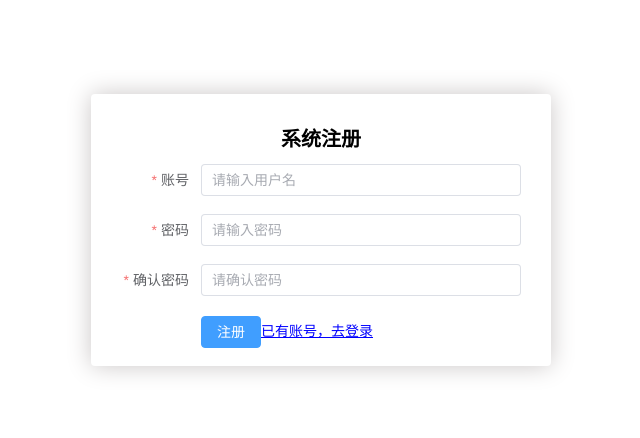
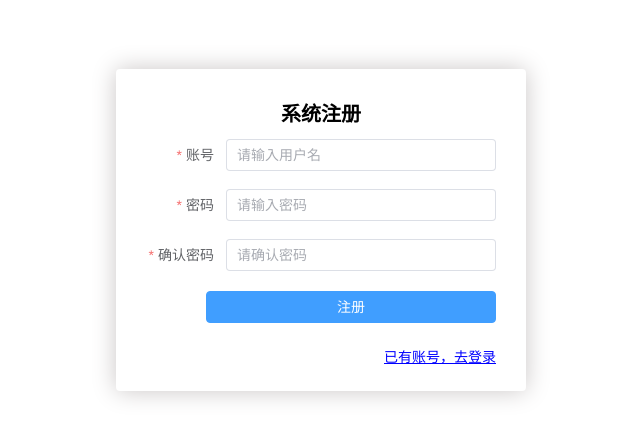
Before and after one commit to wuhengyu/vue_learn_product, a Vue app: page /#/register in a window 1280 px wide. Shown: the part 170-608 px from the top of the page, without its empty margins (319-959 px from the left). Built offline with nearby package versions, Linux system fonts and the light colour scheme.

Commit message:
files update

```diff
--- a/src/App.vue
+++ b/src/App.vue
@@ -27,15 +27,14 @@ p {
   margin: 0;
   padding: 0;
 }
-.w100p {
-  width: 100%;
-}
-.txt-r {
-  text-align: right;
-}
+
 .flex-center {
   display: flex;
   align-items: center;
   justify-content: center;
 }
+.register-link .el-form-item__content {
+  display: flex;
+  justify-content: right;
+}
 </style>
--- a/src/views/sign/index.css
+++ b/src/views/sign/index.css
@@ -6,12 +6,8 @@ a {
   color: blue;
 }
 
-.txt-r {
-  text-align: right;
-}
-
 .sign-box {
-  width: 400px;
+  width: 350px;
   background: #fff;
   padding: 30px 30px 0;
   border-radius: 4px;
@@ -24,9 +20,3 @@ a {
   margin-bottom: 10px;
   color: #000;
 }
-
-.flex-center {
-  display: flex;
-  justify-content: center;
-  align-items: center;
-}
--- a/src/views/sign/login.vue
+++ b/src/views/sign/login.vue
@@ -42,12 +42,17 @@ export default {
 
         <el-form-item label="">
           <div>
-            <el-button @click="login" type="primary" class="w100p"
+            <el-button @click="login" type="primary" style="width: 290px"
               >登录</el-button
             >
           </div>
-          <div class="txt-r">
-            <router-link to="/register">没有账号?去注册</router-link>
+        </el-form-item>
+
+        <el-form-item label="" class="register-link">
+          <div>
+            <router-link to="/register" class="register-link__content"
+              >没有账号?去注册</router-link
+            >
           </div>
         </el-form-item>
       </el-form>
--- a/src/views/sign/register.vue
+++ b/src/views/sign/register.vue
@@ -27,13 +27,20 @@
           </el-input>
         </el-form-item>
 
-        <el-form-item label="">
+        <el-form-item label="" class="register-link">
           <div>
-            <el-button class="w100p" type="primary" @click="register"
+            <el-button
+              class="w100p"
+              type="primary"
+              @click="register"
+              style="width: 290px"
               >注册</el-button
             >
           </div>
-          <div class="txt-r">
+        </el-form-item>
+
+        <el-form-item label="" class="register-link">
+          <div class="register-link__content">
             <router-link to="/login">已有账号，去登录</router-link>
           </div>
         </el-form-item>
```
